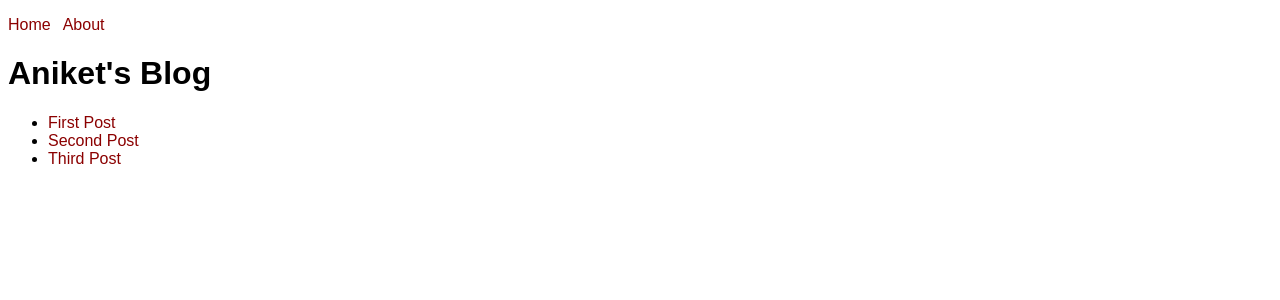
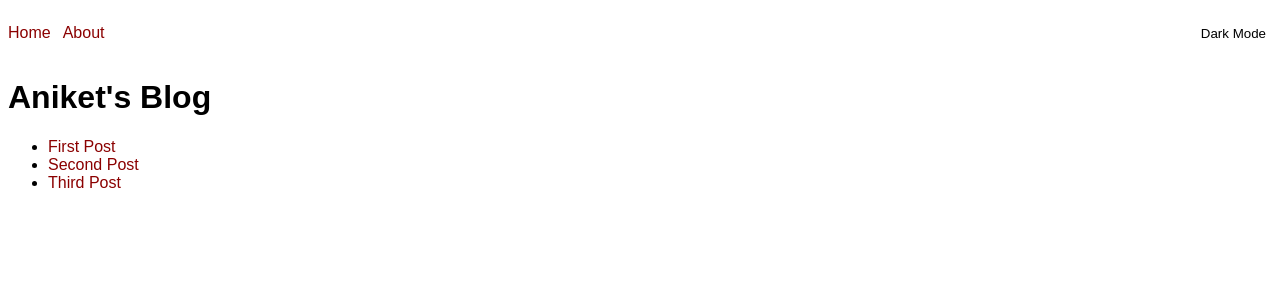
Before and after one commit to keep-calm-and-develop/next-blog, a Next.js app: page / in a window 1280 px wide. Shown: the top 300 px of the page. Built offline with nearby package versions, Linux system fonts and the light colour scheme.

Commit message:
Implement theme switch

```diff
--- /dev/null
+++ b/components/DarkTheme.js
@@ -0,0 +1,15 @@
+
+function DarkTheme() {
+    return (
+        <style jsx global>{`
+            /* Dark Theme */
+            :root {
+                --background-color: #333;
+                --text-color: rgb(229, 229, 229);
+                --link-color: rgb(234, 207, 3);
+            }
+        `}</style>
+    );
+}
+
+export default DarkTheme;
--- a/components/NavBar.js
+++ b/components/NavBar.js
@@ -1,4 +1,5 @@
 import Link from "next/link";
+import ThemeSwitch from "./ThemeSwitch";
 
 function NavBar() {
     return (
@@ -11,7 +12,12 @@ function NavBar() {
                     <Link href='/about'>About</Link>
                 </li>
             </ul>
+            <ThemeSwitch />
             <style jsx>{`
+                nav {
+                    display: flex;
+                    justify-content: space-between;
+                }
                 ul {
                     list-style-type: none;
                     padding: 0;
--- /dev/null
+++ b/components/ThemeSwitch.js
@@ -0,0 +1,30 @@
+import { useCallback, useState } from "react";
+import DarkTheme from "./DarkTheme";
+
+function ThemeSwitch() {
+    const [isDarkMode, setIsDarkMode] = useState(false);
+
+    const onToggleMode = useCallback(() => {
+        setIsDarkMode(state => !state)
+    }, []);
+    const text = isDarkMode ? 'Light Mode' : 'Dark Mode';
+    return (
+        <>
+            <button onClick={onToggleMode}>
+                {text}
+            </button>
+            <style jsx>{`
+                button {
+                    background: none;
+                    border: none;
+                    cursor: pointer;
+                    color: inherit;
+                }
+            `}
+            </style>
+            {isDarkMode && <DarkTheme/>}
+        </>
+    );
+}
+
+export default ThemeSwitch;
--- a/styles/globals.css
+++ b/styles/globals.css
@@ -1,9 +1,18 @@
+/* Light Theme */
+:root {
+    --background-color: white;
+    --text-color: black;
+    --link-color: darkred;
+}
+
 body {
     font-family: Arial, Helvetica, sans-serif;
+    background-color: var(--background-color);
+    color: var(--text-color);
 }
 
 a {
-    color: darkred;
+    color: var(--link-color);
     text-decoration: none;
 }
 
```
